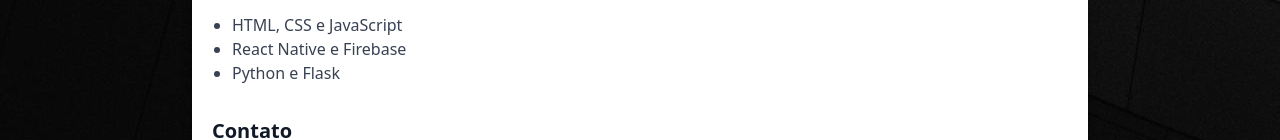
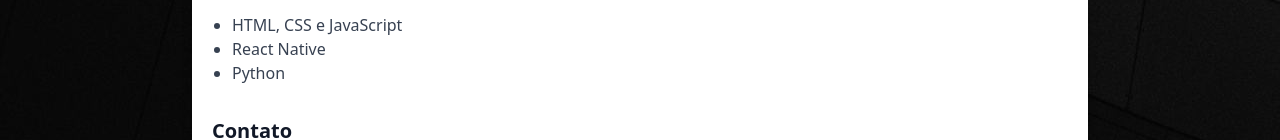
Before and after one commit to LucasDuarte42/Site-Curriculo, a website: page src/index.html in a window 1280 px wide. Shown: the part 1442-1582 px from the top of the page. Drawn offline with nearby package versions, Linux system fonts and the light colour scheme.

Commit message:
Update index.html

```diff
--- a/src/index.html
+++ b/src/index.html
@@ -108,8 +108,8 @@
             <h2 class="text-xl font-semibold border-b pb-2 mb-4">Habilidades</h2>
             <ul class="list-disc pl-5 text-gray-700 dark:text-gray-300">
                 <li>HTML, CSS e JavaScript</li>
-                <li>React Native e Firebase</li>
-                <li>Python e Flask</li>
+                <li>React Native </li>
+                <li>Python </li>
             </ul>
         </section>
 
```
